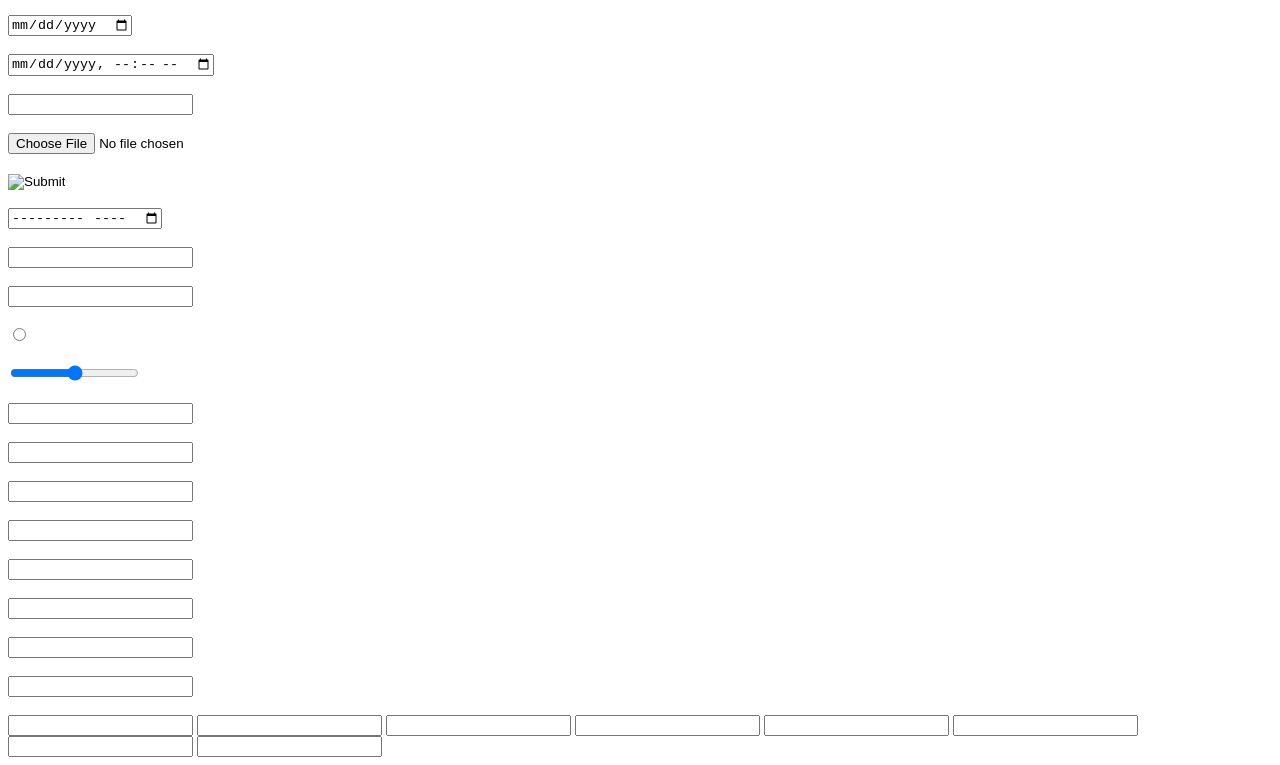
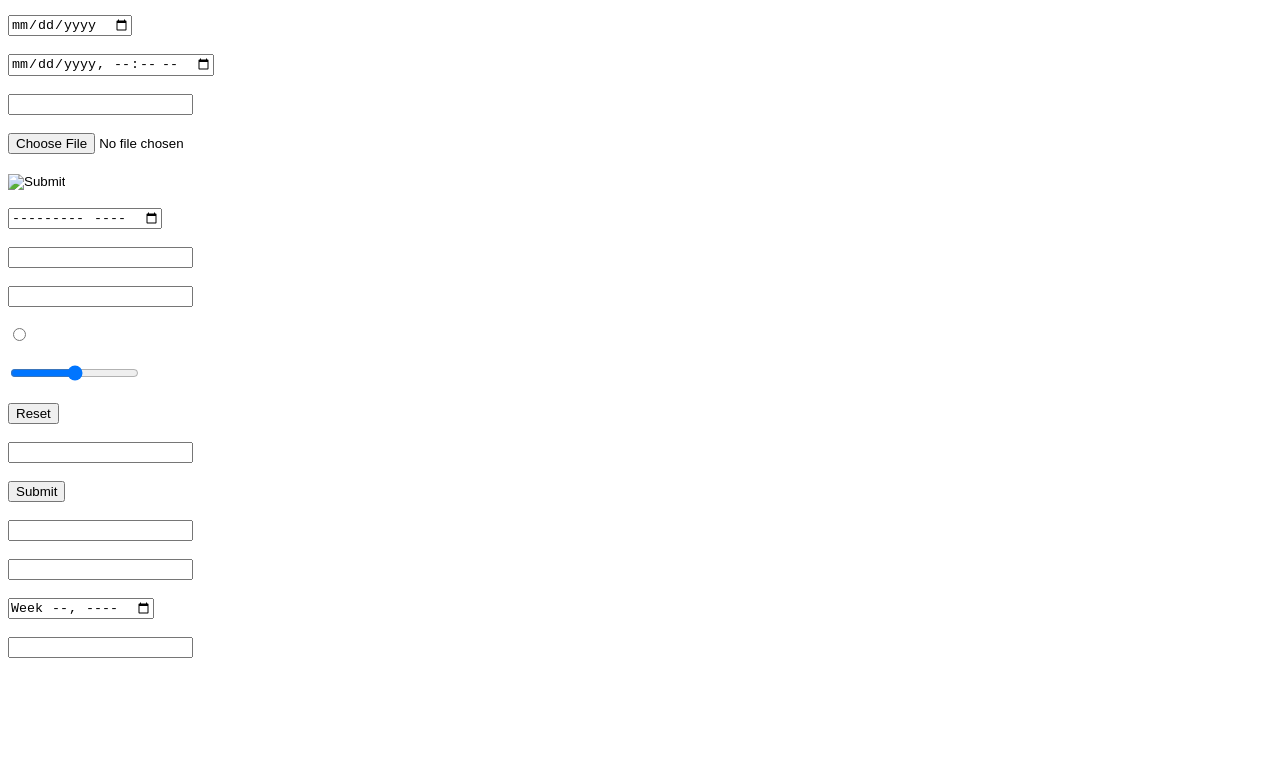
Before and after one commit to Vinura-Prabath/Internet-Technology-Day05, a plain HTML site: page index.html in a window 1280 px wide. Shown: the part 110-875 px from the top of the page. After the commit the page ends 800 px from the top, so only its background shows below. Drawn offline with Linux system fonts and the light colour scheme.

Commit message:
Refactor input fields in HTML form for better structure and usability

```diff
--- a/index.html
+++ b/index.html
@@ -43,38 +43,26 @@
     <input type="range">
     <br>
     <br>
-    <input type="text">
+    <input type="reset">
+    <br>
+    <br>
+    <input type="search">
+    <br>
+    <br>
+    <input type="submit">
+    <br>
+    <br>
+    <input type="tel">
+    <br>
+    <br>
+    <input type="url">
+    <br>
+    <br>
+    <input type="week">
     <br>
     <br>
     <input type="text">
-    <br>
-    <br>
-    <input type="text">
-    <br>
-    <br>
-    <input type="text">
-    <br>
-    <br>
-    <input type="text">
-    <br>
-    <br>
-    <input type="text">
-    <br>
-    <br>
-    <input type="text">
-    <br>
-    <br>
-    <input type="text">
-    <br>
-    <br>
-    <input type="text">
-    <input type="text">
-    <input type="text">
-    <input type="text">
-    <input type="text">
-    <input type="text">
-    <input type="text">
-    <input type="text">
+
 
 </body>
 </html>
```
